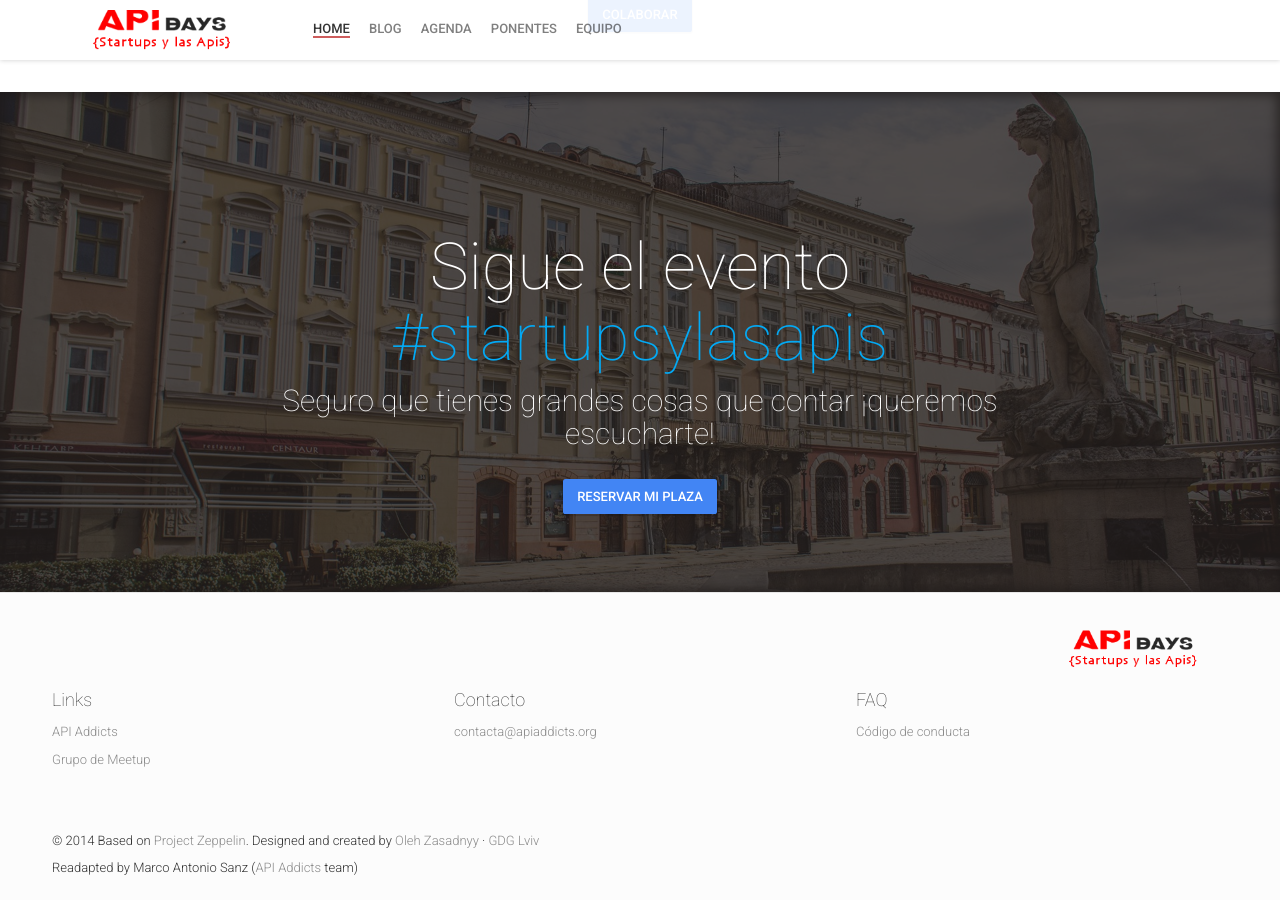
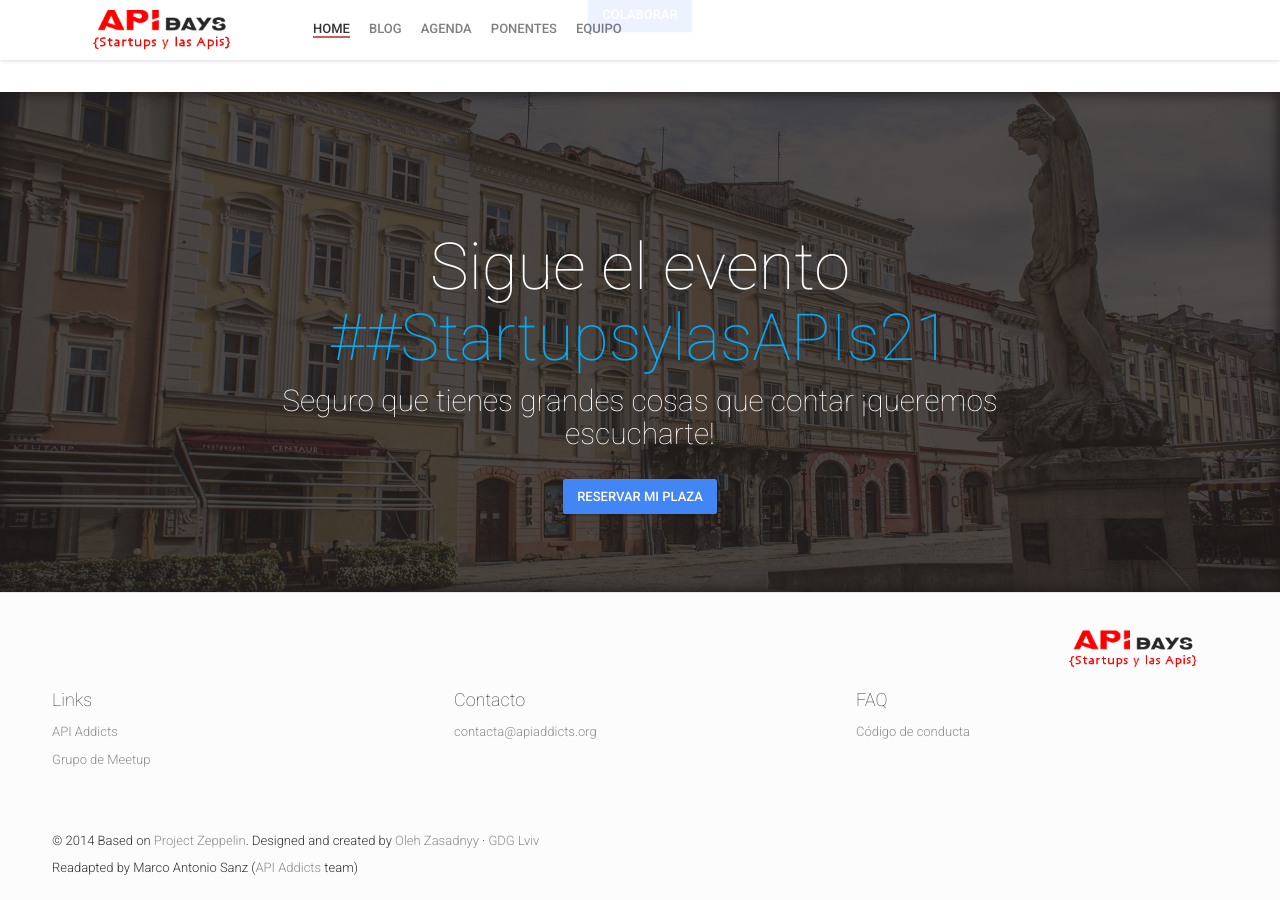
Before and after one commit to apiaddicts/startupsylasapisIII, a Jekyll site: the page built from index.html, in a window 1280 px wide and 900 px high, scrolled down 4529 px. Built offline with Jekyll 4.4.1, drawn with Linux system fonts in a browser that asks for light colours; nearby versions of some CDN libraries; comment, search, counter and statistics services are not loaded.

Commit message:
cambio de hagstag

```diff
--- a/_config.yml
+++ b/_config.yml
@@ -128,8 +128,8 @@ venueFeatures: ["Sala de conferencias", "Espacio para emprendedores", "En el cen
 # Tweets Feed Block
 tweetsFeedImage: "twitter-feed.jpg"
 tweetsFeedTitle: "Sigue el evento"
-twitterHashTag: "startupsylasapis"
-twitterFeed: "http://tweetledee.cloudappi.net/searchjson_nocache.php?q=apidaysmad17"
+twitterHashTag: "#StartupsylasAPIs21"
+twitterFeed: "https://www.linkedin.com/feed/hashtag/?keywords=startupsylasapis21"
 twitterText: "¡Bienvenid@ al evento #StartupsylasAPIs21!<br>
   Llega la 6ª edición de uno de los eventos más disruptivos que existen en el panorama actual de las Startups con presencia en España y América Latina. ¡Ahora además con premio para la mejor Startup 2021!
   Un punto de encuentro internacional entre nuevos proyectos, casos de éxito y grandes empresas, quienes inspiran a la transformación digital a través de su experiencia con las APIs.
```
